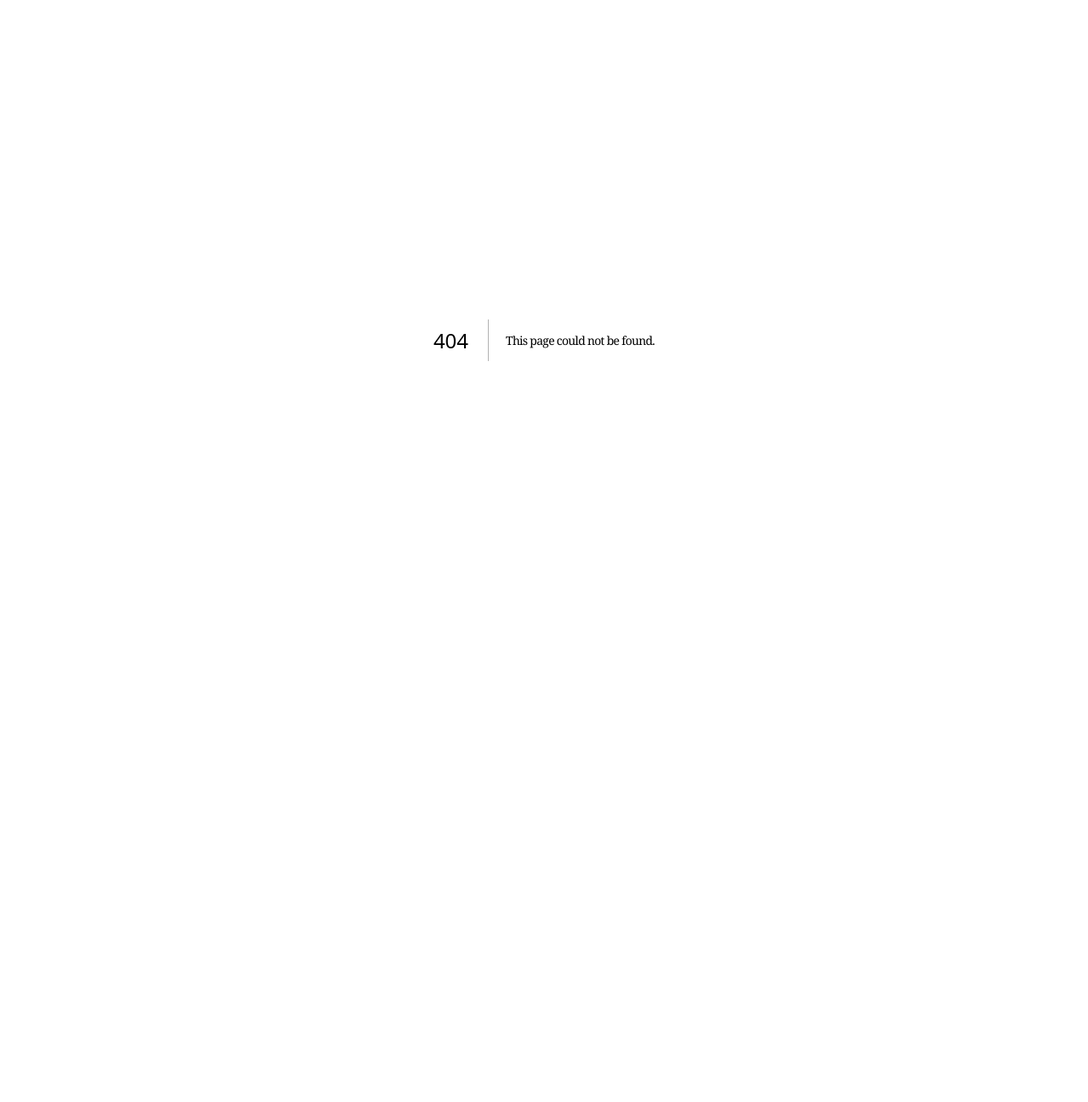
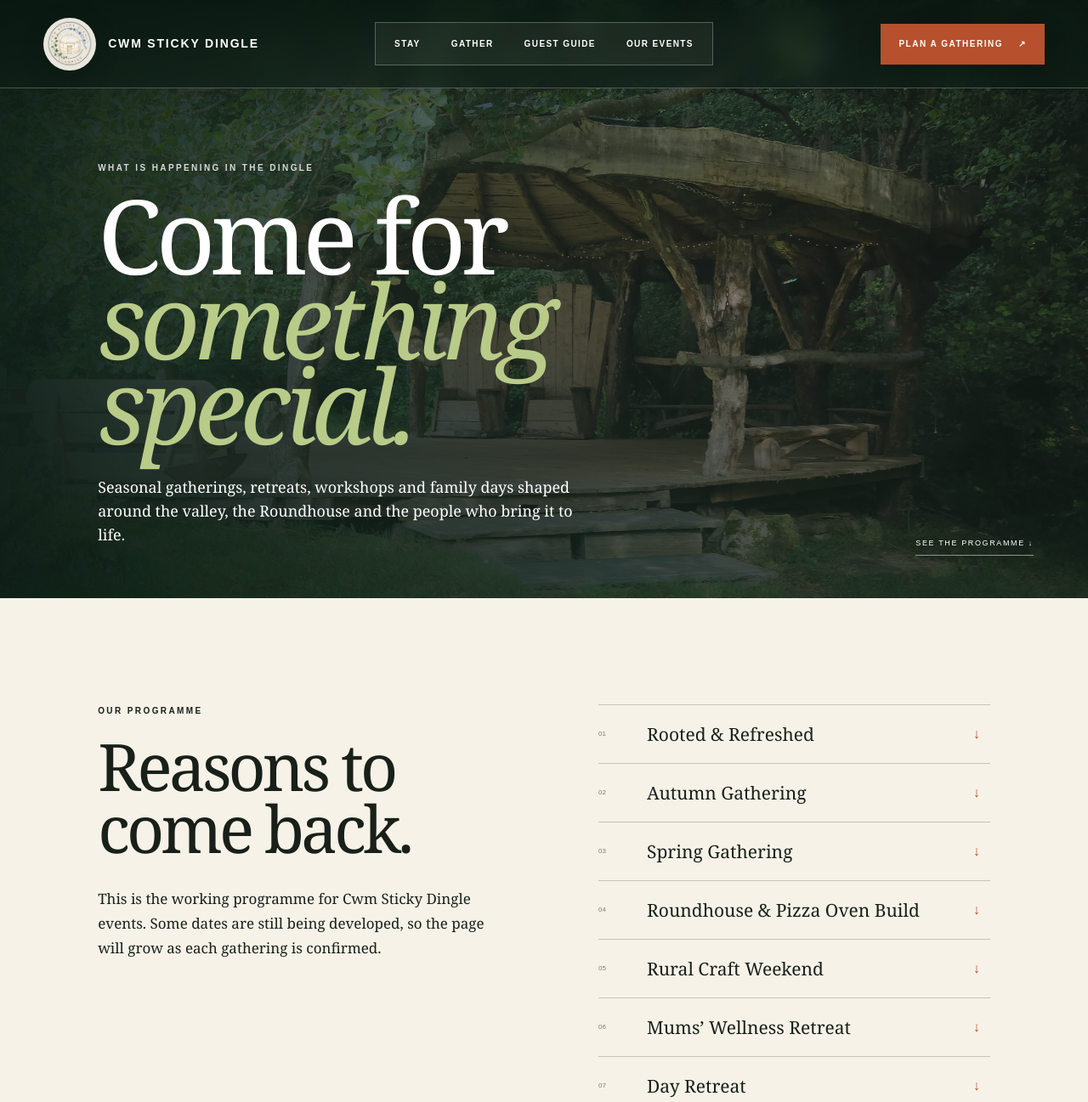
Before and after one commit to zenfox-design/cwm-sticky-dingle, a Next.js app: page /our-events in a window 1280 px wide. Before the commit this address had no page. Shown: the top 1297 px of the page at 85% size. Before the commit the page ends 800 px from the top, so only its background shows below. Built offline with nearby package versions, Linux system fonts and the light colour scheme.

Commit message:
V2: add Our Events page

```diff
--- /dev/null
+++ b/app/our-events/page.tsx
@@ -0,0 +1,94 @@
+import type { Metadata } from "next";
+import Image from "next/image";
+import Link from "next/link";
+
+export const metadata: Metadata = {
+  title: "Our Events | Cwm Sticky Dingle",
+  description: "Seasonal gatherings, retreats, workshops and family days at Cwm Sticky Dingle in South Wales.",
+  alternates: { canonical: "/our-events" },
+};
+
+const events = [
+  {
+    number: "01",
+    title: "Rooted & Refreshed",
+    tag: "Yoga retreat · May and August",
+    note: "A restorative stay in the valley with yoga, good food, firelight and time outside. Full dates and booking details to follow.",
+  },
+  {
+    number: "02",
+    title: "Autumn Gathering",
+    tag: "Seasonal gathering",
+    note: "A gathering around the end of the summer season, bringing the yurts down, sharing food and marking the turn towards winter.",
+  },
+  {
+    number: "03",
+    title: "Spring Gathering",
+    tag: "Seasonal gathering",
+    note: "A practical and social weekend to wake the Dingle up for spring, put the yurts back together and prepare the site for the season ahead.",
+  },
+  {
+    number: "04",
+    title: "Roundhouse & Pizza Oven Build",
+    tag: "Hands on weekend",
+    note: "A communal making weekend around the Roundhouse, learning useful skills, working together and eating well at the end of the day.",
+  },
+  {
+    number: "05",
+    title: "Rural Craft Weekend",
+    tag: "Workshop weekend",
+    note: "A weekend of practical rural craft, making and shared skills rooted in the materials and traditions of the surrounding landscape.",
+  },
+  {
+    number: "06",
+    title: "Mums’ Wellness Retreat",
+    tag: "Wellness retreat",
+    note: "A small group retreat built around rest, movement, food, nature and time away from the usual noise.",
+  },
+  {
+    number: "07",
+    title: "Day Retreat",
+    tag: "Yoga · forest bathing",
+    note: "A simple day in the valley combining yoga, guided time in the woods and an unhurried shared meal.",
+  },
+  {
+    number: "08",
+    title: "Forest School Family Days",
+    tag: "Families · outdoors",
+    note: "Nature based family days with practical activities, play, making and time outside in the Dingle.",
+  },
+];
+
+export default function OurEvents() {
+  return <main className="guide-page" id="top">
+    <header className="guide-header">
+      <Link className="wordmark" href="/"><Image unoptimized className="brand-emblem brand-emblem-header" src="/images/cwm-sticky-dingle-emblem.webp" alt="" width={58} height={58}/><span>Cwm Sticky Dingle</span></Link>
+      <nav className="desktop-nav"><Link href="/#stay">Stay</Link><Link href="/#gather">Gather</Link><Link href="/guest-guide">Guest guide</Link><Link href="/our-events">Our events</Link></nav>
+      <Link className="header-cta" href="/#enquire">Plan a gathering <span>↗</span></Link>
+      <details className="mobile-menu"><summary><span>Menu</span><b aria-hidden="true"/></summary><nav><Link href="/#stay">Stay</Link><Link href="/#gather">Gather</Link><Link href="/guest-guide">Guest guide</Link><Link href="/our-events">Our events</Link><Link href="/bespoke-experiences">Bespoke experiences</Link><Link className="mobile-enquire" href="/#enquire">Plan a gathering <span>↗</span></Link></nav></details>
+    </header>
+
+    <section className="guide-hero">
+      <Image unoptimized src="/images/roundhouse-event-venue-wales.webp" alt="The Roundhouse at Cwm Sticky Dingle" fill priority sizes="100vw" />
+      <div className="guide-hero-shade" />
+      <div className="guide-hero-copy"><p className="kicker light">What is happening in the Dingle</p><h1>Come for<br/><em>something special.</em></h1><p>Seasonal gatherings, retreats, workshops and family days shaped around the valley, the Roundhouse and the people who bring it to life.</p></div>
+      <a className="guide-scroll" href="#events">See the programme ↓</a>
+    </section>
+
+    <section className="guide-intro" id="events">
+      <div><p className="kicker">Our programme</p><h2>Reasons to<br/>come back.</h2><p>This is the working programme for Cwm Sticky Dingle events. Some dates are still being developed, so the page will grow as each gathering is confirmed.</p></div>
+      <div className="guide-jumps">{events.map(event => <a key={event.number} href={`#event-${event.number}`}><span>{event.number}</span><strong>{event.title}</strong><b>↓</b></a>)}</div>
+    </section>
+
+    <section className="guide-group guide-tone-0">
+      <div className="guide-group-heading"><p className="kicker">The Dingle calendar</p><h2>Gather, learn,<br/>make, rest.</h2><p>Each event should feel connected to the place rather than dropped into it. Small groups, useful skills, good people and plenty of room to breathe.</p></div>
+      <div className="guide-links">{events.map(event => <article className="guide-link" id={`event-${event.number}`} key={event.number}>
+        <span>{event.number}</span><div><small>{event.tag}</small><h3>{event.title}</h3><p>{event.note}</p></div><b>↗</b>
+      </article>)}</div>
+    </section>
+
+    <section className="guide-safety"><div><p className="kicker light">Want to create your own?</p><h2>Your idea<br/>can live here too.</h2></div><div><p>If you have a retreat, workshop, celebration or unusual gathering in mind, the Dingle can also be shaped around your own event.</p><Link className="button button-light" href="/bespoke-experiences">Explore bespoke experiences</Link></div></section>
+
+    <footer className="guide-footer"><div className="footer-brand"><Image unoptimized className="brand-emblem brand-emblem-footer" src="/images/cwm-sticky-dingle-emblem.webp" alt="Cwm Sticky Dingle emblem" width={156} height={156}/><h2>Stay wild. Gather differently.</h2><p>Cwm Sticky Dingle · Govilon · South Wales</p></div><div><Link className="button button-light" href="/#enquire">Plan a gathering</Link></div><div className="footer-bottom"><span>Our events · V2 development</span><a href="#top">Back to top ↑</a></div></footer>
+  </main>;
+}
```
